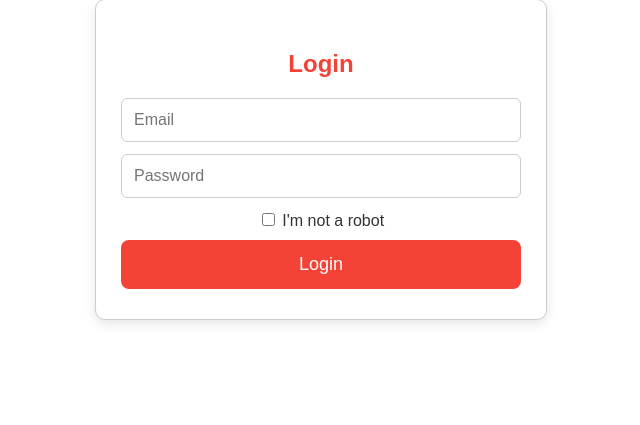
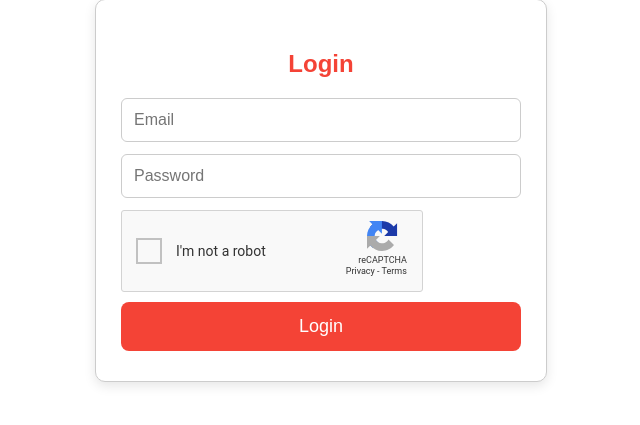
Before and after one commit to devdulina/ssssssssssss, a Flask app: page /login in a window 1280 px wide. Shown: the part 133-558 px from the top of the page, without its empty margins (319-959 px from the left). Run offline with Flask 3, Linux system fonts and the light colour scheme.

Commit message:
recaptch+minor ui updates

```diff
--- a/app.py
+++ b/app.py
@@ -46,6 +46,9 @@ def home():
     data = response.json()
     articles = data.get('articles', [])
 
+    # Filter out articles with no image
+    articles = [article for article in articles if article.get('urlToImage')]
+
     return render_template('home.html', blogs=blogs, articles=articles)
 
 @app.route('/login', methods=['GET', 'POST'])
@@ -80,7 +83,6 @@ def view_blog(index):
         return render_template('view_blog.html', blog=blog)
     else:
         return "Blog not found", 404
-
 
 @app.route('/add', methods=['GET', 'POST'])
 def add_blog():
--- a/static/css/style.css
+++ b/static/css/style.css
@@ -394,6 +394,61 @@ header {
   background-color: #dc3545; /* red */
 }
 
+.robot {
+    font-size: 14px;
+    font-family: 'Roboto', sans-serif;
+}
+
+.box-container {
+    display: flex;
+    background-color: #F9F9F9;
+    border: 1px solid #D3D3D3;
+    border-radius: 3px;
+    width: 300px;
+    align-items: center;
+    padding: 10px 0px 10px 0px;
+}
+
+input[type="checkbox"] {
+    appearance: none;
+    width: 26px;
+    height: 26px;
+    border: 2px solid #C1C1C1;
+    margin: 0px 14px 0px 14px;
+}
+
+input[type="checkbox"]:checked::before {
+    content: url(https://img.icons8.com/?size=20&id=27&format=png&color=1e5180);
+    display: block;
+    line-height: 20px;
+    padding: 0.05rem 0.6rem 0rem 0.05em;
+}
+
+.logo {
+    display: block;
+    margin-left: 65%;
+}
+
+.logo-text {
+    text-align: right;
+    font-size: 9px;
+    font-family: 'Roboto', sans-serif;
+}
+
+.logo-text-tos {
+    display: block;
+    text-align: right;
+    font-size: 9px;
+    font-family: 'Roboto', sans-serif;
+    margin-left: 80px;
+}
+
+.container {
+    margin-right: 10px;
+    text-align: center;
+    line-height: 0.1rem;
+}
+
 
 /* Responsive Design */
 @media (max-width: 768px) {
--- a/templates/home.html
+++ b/templates/home.html
@@ -29,16 +29,16 @@
     <h2 class="section-header" style="margin-top: 50px;">Top News</h2>
     <div class="card-container">
         {% for article in articles %}
+            {% if article.urlToImage %}
                 <a href="{{ article.url }}" target="_blank" class="card news-card">
-            {% if article.urlToImage %}
                     <img src="{{ article.urlToImage }}" alt="News Image">
-            {% endif %}
                     <div style="padding: 12px;">
                         <h3>{{ article.title }}</h3>
                         <p>{{ article.description or 'No description' }}</p>
                     </div>
                     <div class="card-line red-line"></div>
                 </a>
+            {% endif %}
         {% endfor %}
     </div>
 </section>
--- a/templates/login.html
+++ b/templates/login.html
@@ -7,10 +7,25 @@
     <form method="POST">
         <input type="email" name="email" placeholder="Email" required>
         <input type="password" name="password" placeholder="Password" required>
-        <div class="recaptcha-fake">
-            <input type="checkbox" id="recaptcha">
-            <label for="recaptcha">I'm not a robot</label>
+            <div class="box-container">
+  <input type="checkbox">
+  <p class="robot">I'm not a robot</p>
+    <div>
+      <div class="container">
+        <div class="logo">
+          <svg width="31" height="30" viewBox="0 0 31 30" fill="none" xmlns="http://www.w3.org/2000/svg">
+          <path d="M30.0906 14.9789C30.0899 14.7631 30.0849 14.5485 30.0753 14.335V2.15984L26.7093 5.52576C23.9545 2.15375 19.7637 0 15.0697 0C10.1847 0 5.84492 2.33169 3.10156 5.94269L8.61873 11.5179C9.15941 10.5179 9.92751 9.65906 10.8536 9.01039C11.8168 8.25873 13.1816 7.64415 15.0695 7.64415C15.2976 7.64415 15.4736 7.6708 15.603 7.72101C17.9421 7.90563 19.9696 9.19653 21.1635 11.0702L17.2581 14.9755C22.2047 14.9561 27.7928 14.9447 30.0902 14.978" fill="#1C3AA9"/>
+          <path d="M14.9789 0.000610352C14.7631 0.00131601 14.5485 0.00633868 14.335 0.0159818H2.15983L5.52576 3.38191C2.15375 6.13673 0 10.3275 0 15.0216C0 19.9065 2.33173 24.2463 5.94269 26.9897L11.5179 21.4725C10.5179 20.9318 9.65906 20.1637 9.01039 19.2376C8.25877 18.2744 7.64415 16.9096 7.64415 15.0217C7.64415 14.7937 7.6708 14.6176 7.72101 14.4883C7.90563 12.1492 9.19653 10.1216 11.0702 8.92779L14.9755 12.8331C14.9561 7.88654 14.9447 2.29845 14.978 0.00103747" fill="#4285F4"/>
+          <path d="M0 15.0211C0.00072284 15.2369 0.00569389 15.4514 0.0153656 15.665V27.8402L3.38129 24.4742C6.13611 27.8462 10.3269 30 15.021 30C19.9059 30 24.2457 27.6683 26.9891 24.0573L21.4719 18.4821C20.9312 19.4821 20.1631 20.3409 19.237 20.9896C18.2738 21.7413 16.909 22.3558 15.0211 22.3558C14.7931 22.3558 14.617 22.3292 14.4877 22.279C12.1486 22.0944 10.121 20.8035 8.92718 18.9298L12.8325 15.0245C7.88593 15.0439 2.29784 15.0553 0.000429605 15.022" fill="#ABABAB"/>
+          </svg>
+            <div class="logo-text">
+              <p>reCAPTCHA</p>
+            </div>
         </div>
+        <p class="logo-text-tos">Privacy - Terms</p>
+      </div>
+    </div>
+</div>
         <button type="submit">Login</button>
     </form>
 </div>
```
Lines whose indentation alone changed are shown as unchanged.
